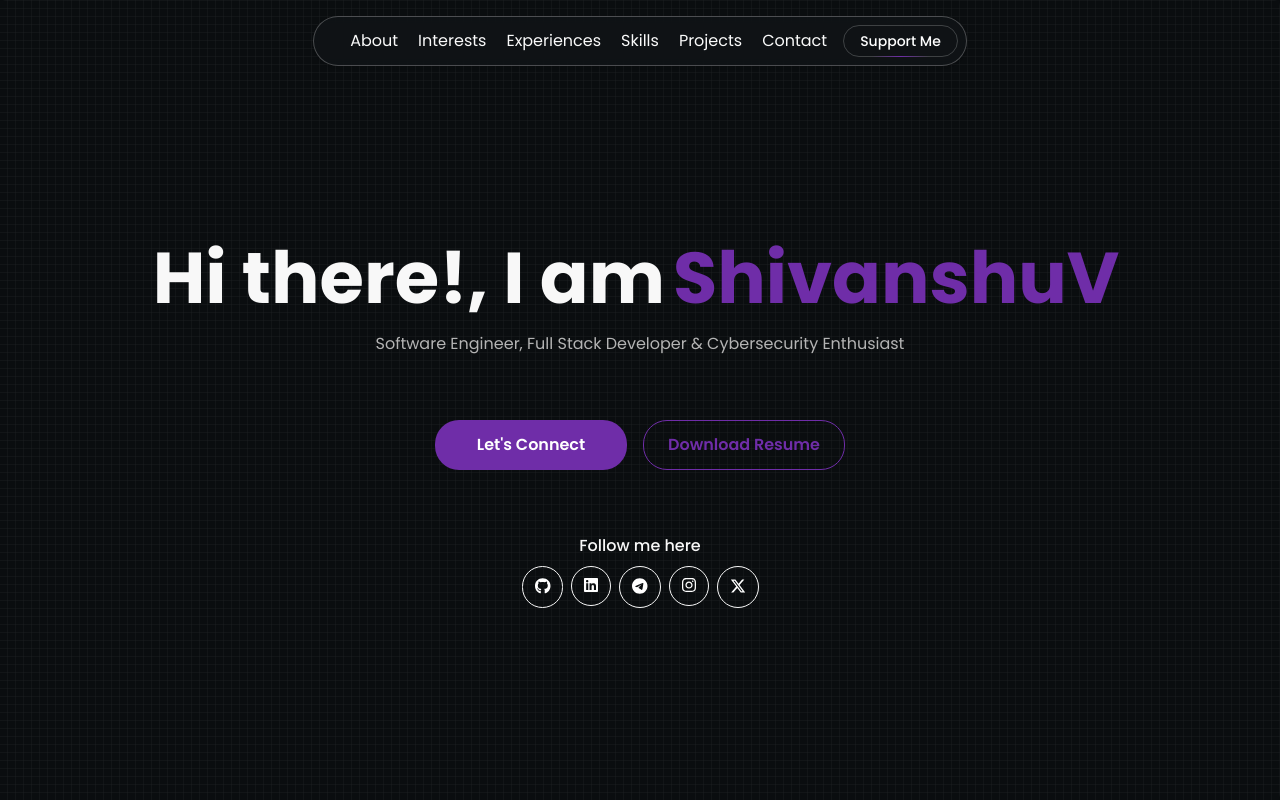
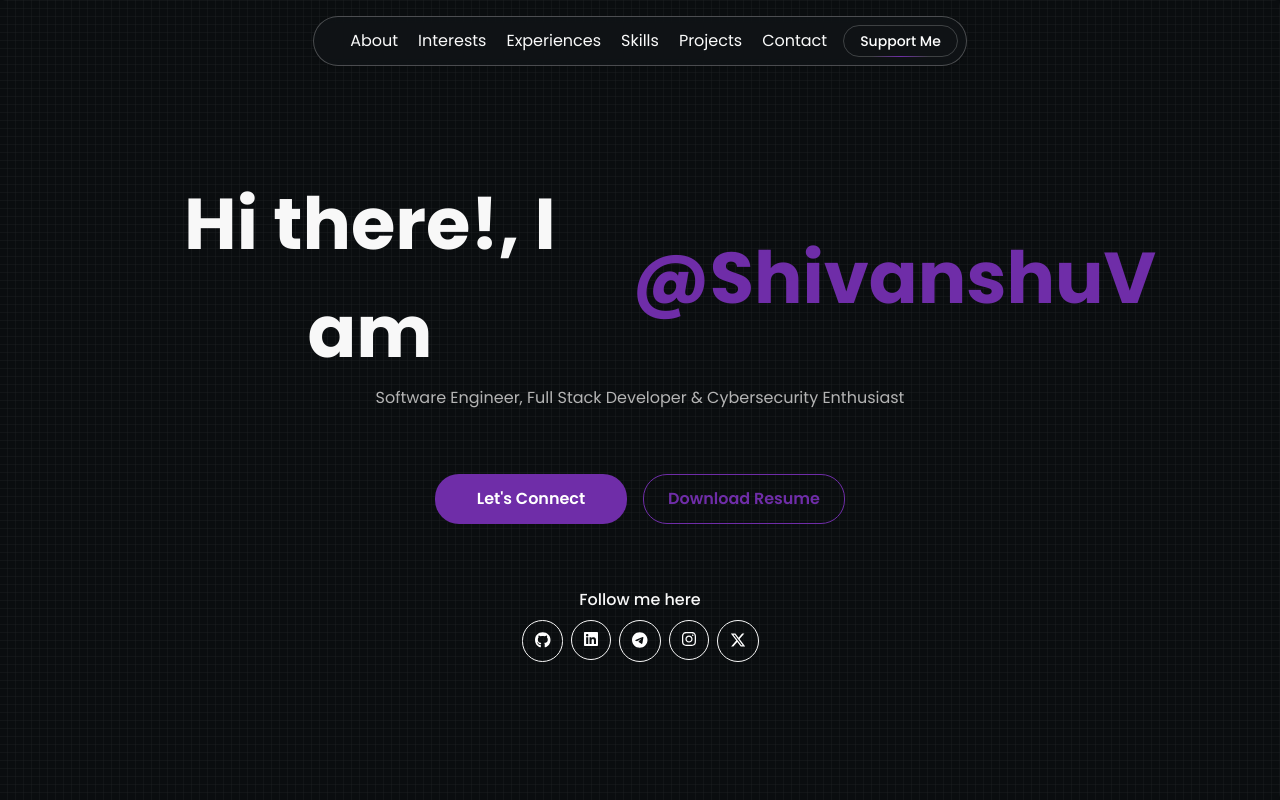
Before and after one commit to Shivanshu-Verma/Portfolio, a Next.js app: page / in a window 1280 px wide. Shown: the top 800 px of the page. Built offline with nearby package versions, Linux system fonts and the light colour scheme; no server answers; what tailwindcss-debug-screens would draw is missing.

Commit message:
minor changes
Updated Resume

```diff
--- a/src/components/home/Section1.tsx
+++ b/src/components/home/Section1.tsx
@@ -24,7 +24,7 @@
               Hi there!, I am
             </p>
             <FlipWords
-              words={["Shivanshu Verma" , "ShivanshuV"]}
+              words={["Shivanshu Verma" , "@ShivanshuV"]}
               className="text-xl/normal sm:text-3xl/normal md:text-5xl/normal lg:text-6xl/normal xl:text-7xl/normal dark:text-[var(--primaryColor)] text-[var(--primaryColor)] font-bold text-center"
             />
           </div>
--- a/src/components/home/ui/ResumeButton.tsx
+++ b/src/components/home/ui/ResumeButton.tsx
@@ -5,7 +5,7 @@
   return (
     <Link
       className="app__outlined_btn min-w-[12rem]"
-      href={"https://drive.google.com/file/d/1n8afAMXlH0Lxc0dmXhIfCuHZ3-HmT6SI/view?usp=drive_link"}
+      href={"https://drive.google.com/file/d/1aaZ0mNbjLomgaTB5saqE1xD-hR1Y0Ikp/view?usp=drive_link"}
       target="_blank"
     >
       Download Resume
```
